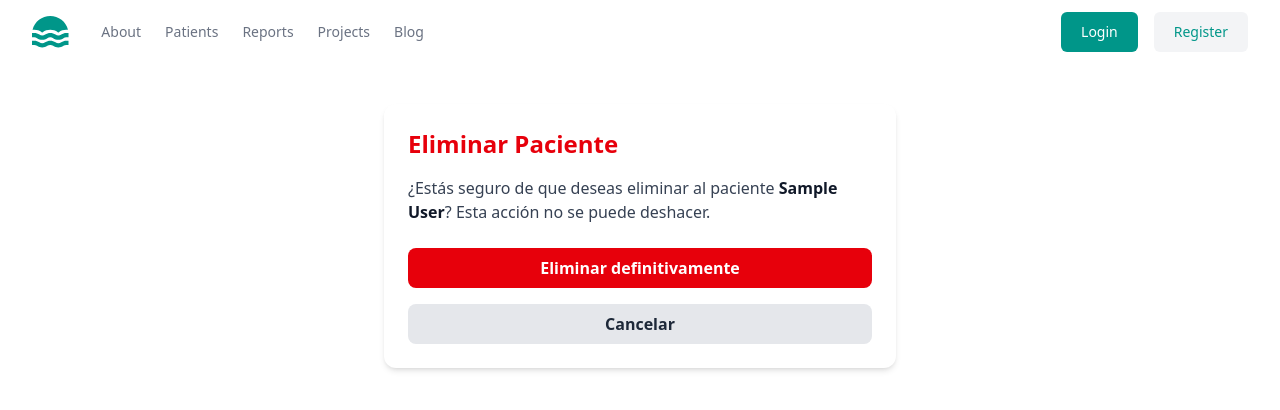
After one commit to Loperaa-Juan/FisioVis, a Django app: page /patients/delete/00000000-0000-0000-0000-000000000001 in a window 1280 px wide. The commit adds this page. Shown: the top 410 px of the page. Run offline with Django 5.2, Linux system fonts and the light colour scheme; tables that the repository leaves empty hold one stand-in row (values such as "Sample post"); some libraries are stand-ins or nearby versions.

Commit message:
delete action added

```diff
--- /dev/null
+++ b/patients/templates/patients/delete_patient.html
@@ -0,0 +1,31 @@
+{% extends 'base.html' %}
+{% load tailwind_filters %}
+{% block content %}
+
+<div class="max-w-lg mx-auto p-6 bg-white rounded-xl shadow-md mt-10">
+  <h2 class="text-2xl font-bold text-red-600 mb-4">Eliminar Paciente</h2>
+
+  <p class="text-gray-700 mb-6">
+    ¿Estás seguro de que deseas eliminar al paciente
+    <span class="font-semibold text-gray-900">{{ patient.full_name }}</span>?
+    Esta acción no se puede deshacer.
+  </p>
+
+  <form method="POST" class="space-y-4">
+    {% csrf_token %}
+
+    <button
+      type="submit"
+      class="w-full bg-red-600 text-white font-semibold py-2 rounded-lg hover:bg-red-700 transition-all">
+      Eliminar definitivamente
+    </button>
+
+    <a
+      href="{% url 'patient_list' %}"
+      class="block text-center bg-gray-200 text-gray-800 font-semibold py-2 rounded-lg hover:bg-gray-300 transition-all">
+      Cancelar
+    </a>
+  </form>
+</div>
+
+{% endblock content %}
--- a/patients/urls.py
+++ b/patients/urls.py
@@ -1,10 +1,17 @@
 from django.urls import path
 
-from .views import PatientListView, create_patient, patient_detail_view, update_patient_view
+from .views import (
+    PatientListView,
+    create_patient,
+    patient_detail_view,
+    update_patient_view,
+    delete_patient_view
+)
 
 urlpatterns = [
     path("list/", PatientListView.as_view(), name="patient_list"),
     path("create/", create_patient, name="create_patient"),
     path("details/<uuid:id>", patient_detail_view, name="detail_view"),
-    path('update/<uuid:id>', update_patient_view, name='update_patient')
+    path("update/<uuid:id>", update_patient_view, name="update_patient"),
+    path("delete/<uuid:id>", delete_patient_view, name="delete_patient"),
 ]
--- a/patients/views.py
+++ b/patients/views.py
@@ -34,6 +34,7 @@ def patient_detail_view(request, id):
     patient = get_object_or_404(Patient, id=id)
     return render(request, "patients/patient_details.html", {"patient": patient})
 
+
 @login_required
 def update_patient_view(request, id):
     patient = get_object_or_404(Patient, id=id)
@@ -47,3 +48,13 @@ def update_patient_view(request, id):
         form = PatientForm(instance=patient)
 
     return render(request, "patients/edit_patient.html", {"form": form})
+
+
+def delete_patient_view(request, id):
+    patient = get_object_or_404(Patient, id=id)
+
+    if request.method == "POST":
+        patient.delete()
+        return redirect("patient_list")
+
+    return render(request, "patients/delete_patient.html", {"patient": patient})
```
Also changed, not shown: patients/templates/patients/list_patient.html (+7 -0 lines).
